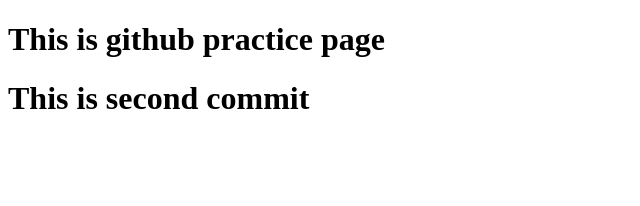
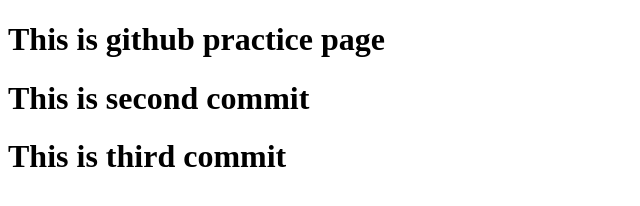
Before and after one commit to prathameshdeogirkar/github-practice, a plain HTML site: page index.html in a window 1280 px wide. Shown: the whole page, without its empty margins (0-640 px from the left). Drawn offline with Linux system fonts and the light colour scheme.

Commit message:
third commit added

```diff
--- a/index.html
+++ b/index.html
@@ -7,5 +7,7 @@
     <h1>This is github practice page</h1>
 
     <h1>This is second commit</h1>
+
+    <h1>This is third commit</h1>
 </body>
 </html>
```
